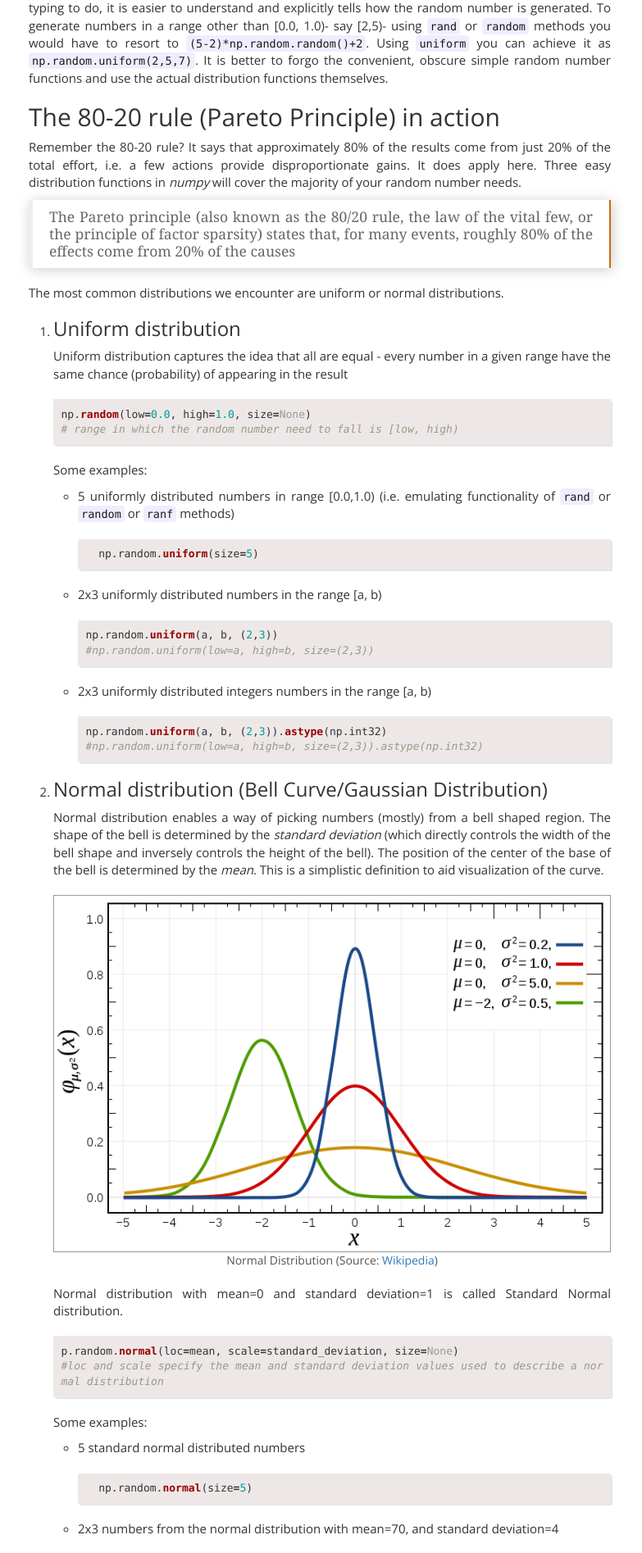
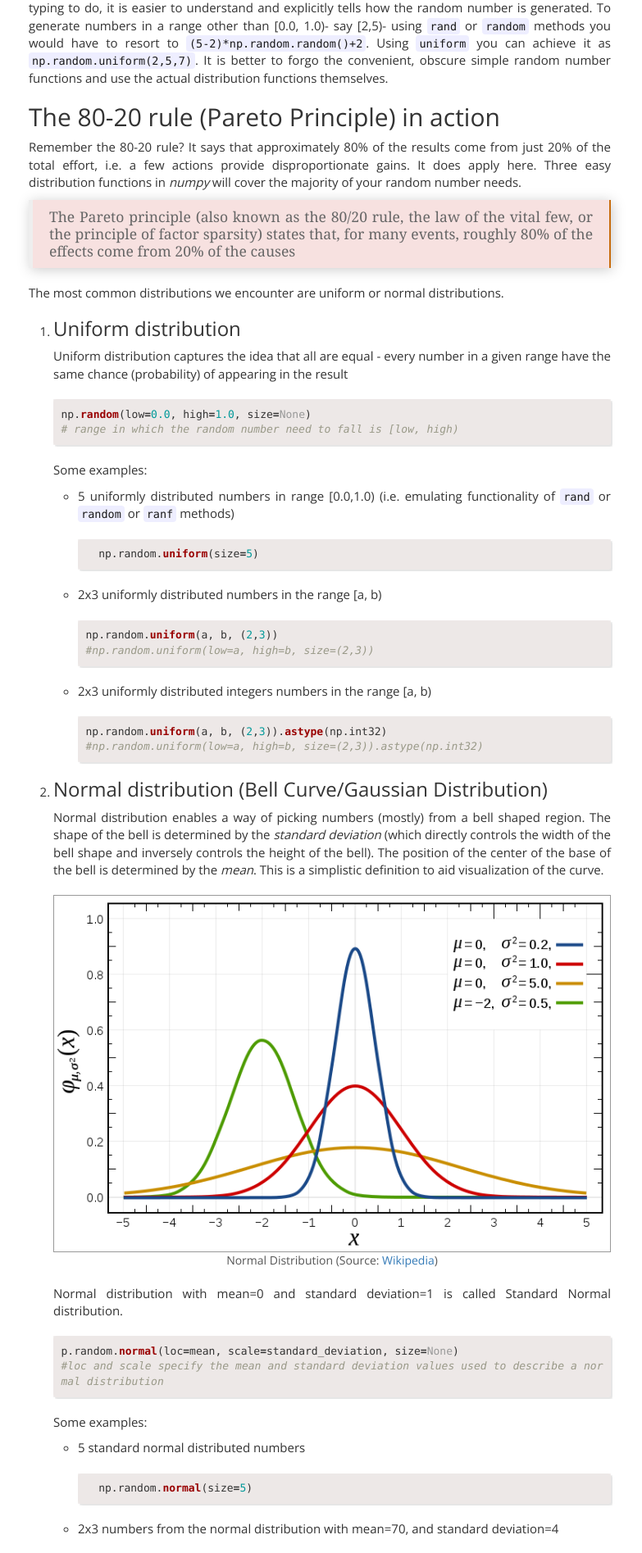
Before and after one commit to kishorepv/kishorepv.github.io, a Jekyll site: the page built from _posts/2017-06-12-BUN-random-functions-in-numpy.md, in a window 1280 px wide. Shown: the part 1431-3326 px from the top of the page at 82% size, without its empty margins (250-1033 px from the left). Built offline with Jekyll 4.4.1, drawn with Linux system fonts in a browser that asks for light colours; nearby versions of some CDN libraries; comment, search, counter and statistics services are not loaded.

Commit message:
Update bg color

```diff
--- a/_sass/_blockquotes.scss
+++ b/_sass/_blockquotes.scss
@@ -1,6 +1,6 @@
 blockquote{
   display:block;
-  background: #fff;
+  background: #F7E1E0;
   padding: 15px 20px 15px 45px;
   margin: 0 0 20px;
   position: relative;
```
